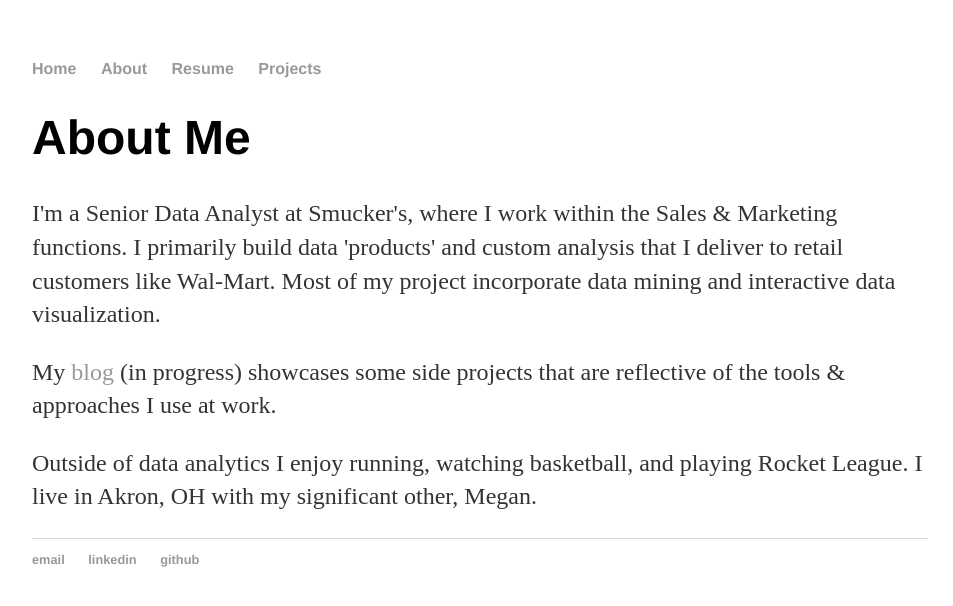
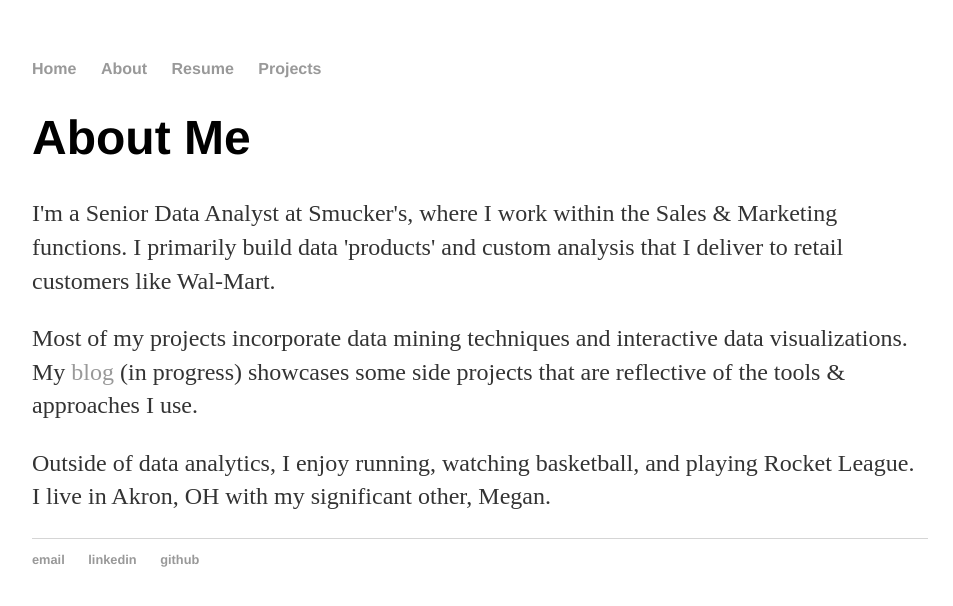
Before and after one commit to MatthewBrower/matthewbrower.github.io, a Jekyll site: the page built from about/index.html, in a window 1280 px wide. Shown: the top 606 px of the page, without its empty margins (160-1113 px from the left). Built offline with Jekyll 4.4.1, drawn with Linux system fonts in a browser that asks for light colours.

Commit message:
about me changes

```diff
--- a/about/index.html
+++ b/about/index.html
@@ -4,9 +4,9 @@ title: Matthew Brower
 ---
 <div class="blurb">
 	<h1>About Me</h1>
-	<p>I'm a Senior Data Analyst at Smucker's, where I work within the Sales &amp; Marketing functions.  I primarily build data 'products' and custom analysis that I deliver to retail customers like Wal-Mart.  Most of my project incorporate data mining and interactive data visualization.</p>
+	<p>I'm a Senior Data Analyst at Smucker's, where I work within the Sales &amp; Marketing functions.  I primarily build data 'products' and custom analysis that I deliver to retail customers like Wal-Mart.</p>
 
-	<p>My <a href="/blog">blog</a> (in progress) showcases some side projects that are reflective of the tools &amp; approaches I use at work.</p>
+	<p>Most of my projects incorporate data mining techniques and interactive data visualizations.  My <a href="/blog">blog</a> (in progress) showcases some side projects that are reflective of the tools &amp; approaches I use.</p>
 
-	<p>Outside of data analytics I enjoy running, watching basketball, and playing Rocket League.  I live in Akron, OH with my significant other, Megan.</p>
+	<p>Outside of data analytics, I enjoy running, watching basketball, and playing Rocket League.  I live in Akron, OH with my significant other, Megan.</p>
 </div><!-- /.blurb -->
```
